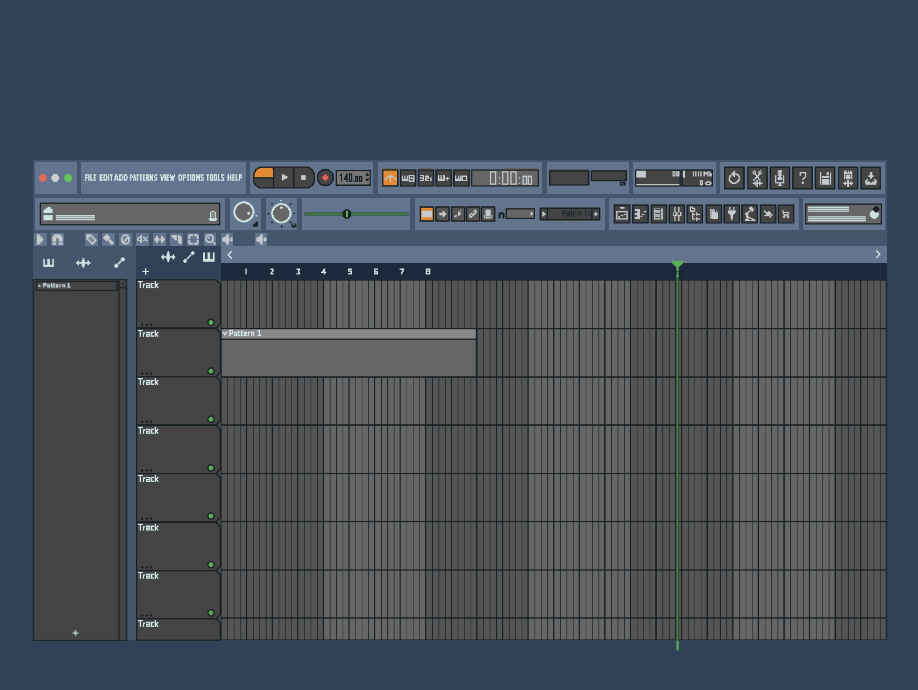
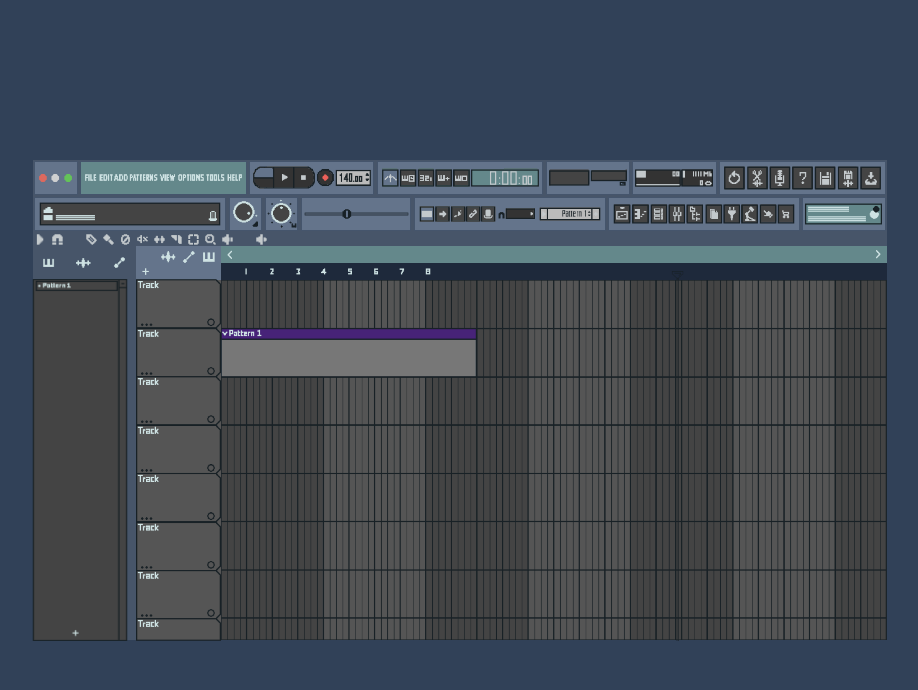
Before and after one commit to daireks-dev/fl-theme-maker, a Next.js app in the folder frontend/: page / in a window 1280 px wide. Shown: the top 690 px of the page, without its empty margins (180-1098 px from the left). Built offline with nearby package versions, Linux system fonts and the light colour scheme.

Commit message:
UI ready for dynamic coloring functionality

```diff
--- a/frontend/src/app/page.tsx
+++ b/frontend/src/app/page.tsx
@@ -1,130 +1,151 @@
 import Image from "next/image";
 import Mask from "../../components/Mask";
 import Color from "../../components/Color";
+
+const bgColorLightest = "rgb(100 136 139)";
+const bgColorLight = "rgb(100 116 139)";
+const bgColor = "rgb(71 85 105)";
+const bgColorDark = "#444444";
+const bgColorDarkest = "#333333"
+
+const accent1 = "58b056";
+const accent2 = "e38a36";
+
+const tempoColor = "#BBBBBB";
+
+const measureColor1 = "#444444";
+const measureColor2 = "#555555";
+const measureCountColor = "#1E293B"
+
+const patternListColor = "#444444";
+const trackListColor = "#555555";
+
+const patternHeadColor = "#472378";
+const patternBodyColor = "#777777";
 
 export default function Home() {
   return (
     <div className="bg-slate-700 w-screen h-screen flex justify-center items-center">
       <div className="bg-slate-600 h-[60vh] aspect-video flex-row">
         <div className="bg-slate-600 w-full h-[15%] flex-row">
-          <div className="bg-slate-600 w-full h-[50%] flex">
-            <div className="outline-1 outline-slate-600 m-[0.25%] flex-1 bg-slate-500 relative">
+          <div className="w-full h-[50%] flex" style={{ backgroundColor: bgColor }}>
+            <div className="outline-1 outline-slate-600 m-[0.25%] flex-1 relative" style={{ backgroundColor: bgColorLight }}>
               <Image src="/images/playlist_ui/Window Buttons.png" alt="" fill className="object-contain scale-80"/>
             </div>
-            <div className="outline-1 outline-slate-600 m-[0.25%] flex-4 bg-slate-500 relative">
+            <div className="outline-1 outline-slate-600 m-[0.25%] flex-4 relative" style={{ backgroundColor: bgColorLightest }}>
               <Image src="/images/playlist_ui/FileEditAdd.png" alt="" fill className="object-contain scale-95"/>
             </div>
-            <div className="outline-1 outline-slate-600 m-[0.25%] flex-3 bg-slate-500 relative">
+            <div className="outline-1 outline-slate-600 m-[0.25%] flex-3 relative" style={{ backgroundColor: bgColorLight }}>
               <Image src="/images/playlist_ui/PlayButtons.png" alt="" fill className="object-contain scale-95 z-1"/>
-              <Mask src="/images/ui_masks/PlayButtonMask1.png" color="#e38a36" className="object-contain scale-95"/>
-              <Mask src="/images/ui_masks/PlayButtonMask2.png" color="#444444" className="object-contain scale-95"/>
-              <Mask src="/images/ui_masks/PlayButtonMask3.png" color="#777777" className="object-contain scale-95"/>
+              <Mask src="/images/ui_masks/PlayButtonMask1.png" color={accent2} className="object-contain scale-95"/>
+              <Mask src="/images/ui_masks/PlayButtonMask2.png" color={bgColorDarkest} className="object-contain scale-95"/>
+              <Mask src="/images/ui_masks/PlayButtonMask3.png" color={tempoColor} className="object-contain scale-95"/>
             </div>
-            <div className="outline-1 outline-slate-600 m-[0.25%] flex-4 bg-slate-500 relative">
+            <div className="outline-1 outline-slate-600 m-[0.25%] flex-4 relative" style={{ backgroundColor: bgColorLight }}>
               <Image src="/images/playlist_ui/Time.png" alt="" fill className="object-contain scale-95 z-1"/>
-              <Mask src="/images/ui_masks/TimeButtonMask1.png" color="#e38a36" className="object-contain scale-95"/>
-              <Mask src="/images/ui_masks/TimeButtonMask2.png" color="#444444" className="object-contain scale-95"/>
-              <Mask src="/images/ui_masks/TimeButtonMask3.png" color="#666666" className="object-contain scale-95"/>
+              <Mask src="/images/ui_masks/TimeButtonMask1.png" color={accent2} className="object-contain scale-95"/>
+              <Mask src="/images/ui_masks/TimeButtonMask2.png" color={bgColorDark} className="object-contain scale-95"/>
+              <Mask src="/images/ui_masks/TimeButtonMask3.png" color={bgColorLightest} className="object-contain scale-95"/>
             </div>
-            <div className="outline-1 outline-slate-600 m-[0.25%] flex-2 bg-slate-500 relative">
+            <div className="outline-1 outline-slate-600 m-[0.25%] flex-2 relative" style={{ backgroundColor: bgColorLight }}>
               <Image src="/images/playlist_ui/Visualizers.png" alt="" fill className="object-contain scale-95 z-1"/>
-              <Mask src="/images/ui_masks/VisualizerMask.png" color="#444444" className="object-contain scale-95"/>
+              <Mask src="/images/ui_masks/VisualizerMask.png" color={bgColorDark} className="object-contain scale-95"/>
             </div>
-            <div className="outline-1 outline-slate-600 m-[0.25%] flex-2 bg-slate-500 relative">
+            <div className="outline-1 outline-slate-600 m-[0.25%] flex-2 relative" style={{ backgroundColor: bgColorLight }}>
               <Image src="/images/playlist_ui/Metrics.png" alt="" fill className="object-contain scale-95 z-1"/>
-              <Mask src="/images/ui_masks/MetricMask.png" color="#444444" className="object-contain scale-95"/>
+              <Mask src="/images/ui_masks/MetricMask.png" color={bgColorDarkest} className="object-contain scale-95"/>
             </div>
-            <div className="outline-1 outline-slate-600 m-[0.25%] flex-4 bg-slate-500 relative">
+            <div className="outline-1 outline-slate-600 m-[0.25%] flex-4 relative" style={{ backgroundColor: bgColorLight }}>
               <Image src="/images/playlist_ui/TopRightButtons.png" alt="" fill className="object-contain scale-95 z-1"/>
-              <Mask src="/images/ui_masks/TRButtonMask.png" color="#444444" className="object-contain scale-95"/>
+              <Mask src="/images/ui_masks/TRButtonMask.png" color={bgColorDark} className="object-contain scale-95"/>
             </div>
           </div>
-          <div className="bg-slate-600 w-full h-[50%] flex">
-            <div className="outline-1 outline-slate-600 m-[0.25%] flex-7 bg-slate-500 relative">
+          <div className="w-full h-[50%] flex" style={{ backgroundColor: bgColor }}>
+            <div className="outline-1 outline-slate-600 m-[0.25%] flex-7 relative" style={{ backgroundColor: bgColorLight }}>
               <Image src="/images/playlist_ui/ContextPanel.png" alt="" fill className="object-contain scale-95 z-1"/>
-              <Mask src="/images/ui_masks/ContentPanelMask.png" color="#666666" className="object-contain scale-95"/>
+              <Mask src="/images/ui_masks/ContentPanelMask.png" color={bgColorDark} className="object-contain scale-95"/>
             </div>
-            <div className="outline-1 outline-slate-600 m-[0.25%] flex-1 aspect-square bg-slate-500 relative">
+            <div className="outline-1 outline-slate-600 m-[0.25%] flex-1 aspect-square relative" style={{ backgroundColor: bgColorLight }}>
               <Image src="/images/playlist_ui/MasterVolume.png" alt="" fill className="object-contain scale-80 my-[1.5] z-1"/>
-              <Mask src="/images/ui_masks/VolumeKnobMask.png" color="#666666" className="object-contain scale-80 my-[1.5]"/>
+              <Mask src="/images/ui_masks/VolumeKnobMask.png" color={bgColorDark} className="object-contain scale-80 my-[1.5]"/>
             </div>
-            <div className="outline-1 outline-slate-600 m-[0.25%] flex-1 aspect-square bg-slate-500 relative">
+            <div className="outline-1 outline-slate-600 m-[0.25%] flex-1 aspect-square relative" style={{ backgroundColor: bgColorLight }}>
               <Image src="/images/playlist_ui/PitchKnob.png" alt="" fill className="object-contain scale-90 z-1"/>
-              <Mask src="/images/ui_masks/PitchKnobMask.png" color="#666666" className="object-contain scale-90"/>
+              <Mask src="/images/ui_masks/PitchKnobMask.png" color={bgColorDark} className="object-contain scale-90"/>
             </div>
-            <div className="outline-1 outline-slate-600 m-[0.25%] flex-4 bg-slate-500 relative">
+            <div className="outline-1 outline-slate-600 m-[0.25%] flex-4 relative" style={{ backgroundColor: bgColorLight }}>
               <Image src="/images/playlist_ui/TimeSlider.png" alt="" fill className="object-contain scale-95 z-1"/>
-              <Mask src="/images/ui_masks/SliderMask.png" color="#58b056" className="object-contain scale-95"/>
+              <Mask src="/images/ui_masks/SliderMask.png" color={accent1} className="object-contain scale-95"/>
             </div>
-            <div className="outline-1 outline-slate-600 m-[0.25%] flex-7 bg-slate-500 relative">
+            <div className="outline-1 outline-slate-600 m-[0.25%] flex-7 relative" style={{ backgroundColor: bgColorLight }}>
               <Image src="/images/playlist_ui/InputOptions.png" alt="" fill className="object-contain scale-95 z-1"/>
-              <Mask src="/images/ui_masks/InputButtonMask1.png" color="#e38a36" className="object-contain scale-95"/>
-              <Mask src="/images/ui_masks/InputButtonMask2.png" color="#555555" className="object-contain scale-95"/>
-              <Mask src="/images/ui_masks/InputButtonMask3.png" color="#666666" className="object-contain scale-95"/>
-              <Mask src="/images/ui_masks/InputButtonMask4.png" color="#444444" className="object-contain scale-95"/>
+              <Mask src="/images/ui_masks/InputButtonMask1.png" color={accent2} className="object-contain scale-95"/>
+              <Mask src="/images/ui_masks/InputButtonMask2.png" color={bgColorDark} className="object-contain scale-95"/>
+              <Mask src="/images/ui_masks/InputButtonMask3.png" color={bgColorDarkest} className="object-contain scale-95"/>
+              <Mask src="/images/ui_masks/InputButtonMask4.png" color={tempoColor} className="object-contain scale-95"/>
             </div>
-            <div className="outline-1 outline-slate-600 m-[0.25%] flex-7 bg-slate-500 relative">
+            <div className="outline-1 outline-slate-600 m-[0.25%] flex-7 relative" style={{ backgroundColor: bgColorLight }}>
               <Image src="/images/playlist_ui/BottomRightOptions.png" alt="" fill className="object-contain scale-95 z-1"/>
-              <Mask src="/images/ui_masks/BRButtonMask.png" color="#444444" className="object-contain scale-95"/>
+              <Mask src="/images/ui_masks/BRButtonMask.png" color={bgColorDark} className="object-contain scale-95"/>
             </div>
-            <div className="outline-1 outline-slate-600 m-[0.25%] flex-3 bg-slate-500 relative">
+            <div className="outline-1 outline-slate-600 m-[0.25%] flex-3 relative" style={{ backgroundColor: bgColorLight }}>
               <Image src="/images/playlist_ui/News.png" alt="" fill className="object-contain scale-95 z-1"/>
-              <Mask src="/images/ui_masks/NewsMask.png" color="#666666" className="object-contain scale-95"/>
+              <Mask src="/images/ui_masks/NewsMask.png" color={bgColorLightest} className="object-contain scale-95"/>
             </div>
           </div>
         </div>
-        <div className="bg-slate-600 w-full h-[3%] flex p-[0.1%] space-x-[0.5%]">
-          <div className="bg-slate-500 aspect-square relative">
+        <div className="w-full h-[3%] flex p-[0.1%] space-x-[0.5%]" style={{ backgroundColor: bgColor }}>
+          <div className="aspect-square relative">
               <Image src="/images/playlist_ui/AdditionalOptions.png" alt="" fill className="object-contain scale-80"/>
           </div>
-          <div className="bg-slate-500 aspect-square relative">
+          <div className="aspect-square relative">
               <Image src="/images/playlist_ui/QuantizeOptions.png" alt="" fill className="object-contain scale-80"/>
           </div>
-          <div className="bg-slate-600 aspect-square relative"/>
-          <div className="bg-slate-500 aspect-square relative">
+          <div className="aspect-square relative"/>
+          <div className="aspect-square relative">
               <Image src="/images/playlist_ui/PencilTool.png" alt="" fill className="object-contain scale-80"/>
           </div>
-          <div className="bg-slate-500 aspect-square relative">
+          <div className="aspect-square relative">
               <Image src="/images/playlist_ui/BrushTool.png" alt="" fill className="object-contain scale-80"/>
           </div>
-          <div className="bg-slate-500 aspect-square relative">
+          <div className="aspect-square relative">
               <Image src="/images/playlist_ui/DeleteTool.png" alt="" fill className="object-contain scale-80"/>
           </div>
-          <div className="bg-slate-500 aspect-square relative">
+          <div className="aspect-square relative">
               <Image src="/images/playlist_ui/MuteTool.png" alt="" fill className="object-contain scale-80"/>
           </div>
-           <div className="bg-slate-500 aspect-square relative">
+          <div className="aspect-square relative">
               <Image src="/images/playlist_ui/TwoArrows.png" alt="" fill className="object-contain scale-80"/>
           </div>
-          <div className="bg-slate-500 aspect-square relative">
+          <div className="aspect-square relative">
               <Image src="/images/playlist_ui/Cut.png" alt="" fill className="object-contain scale-80"/>
           </div>
-          <div className="bg-slate-500 aspect-square relative">
+          <div className="aspect-square relative">
               <Image src="/images/playlist_ui/SelectTool.png" alt="" fill className="object-contain scale-80"/>
           </div>
-          <div className="bg-slate-500 aspect-square relative">
+          <div className="aspect-square relative">
               <Image src="/images/playlist_ui/Magnify.png" alt="" fill className="object-contain scale-80"/>
           </div>
-          <div className="bg-slate-500 aspect-square relative">
+          <div className="aspect-square relative">
               <Image src="/images/playlist_ui/Vol1.png" alt="" fill className="object-contain scale-80"/>
           </div>
-          <div className="bg-slate-600 aspect-square relative"/>
-          <div className="bg-slate-500 aspect-square relative">
+          <div className="aspect-square relative"/>
+          <div className="aspect-square relative">
               <Image src="/images/playlist_ui/Vol2.png" alt="" fill className="object-contain scale-80"/>
           </div>
         </div>
         <div className="bg-slate-600 w-full h-[7%] flex">
-          <div className="bg-slate-600 w-[12%] flex relative">
+          <div className="w-[12%] flex relative" style={{ backgroundColor: bgColor }}>
               <Image src="/images/playlist_ui/ClipButtons.png" alt="" fill className="object-contain scale-80"/>
           </div>
-          <div className="bg-slate-700 w-[10%] flex relative">
+          <div className="w-[10%] flex relative" style={{ backgroundColor: bgColorLight }}>
               <Image src="/images/playlist_ui/ViewButtons.png" alt="" fill className="object-contain scale-85"/>
           </div>
           <div className="bg-slate-800 w-[78%] flex-row">
-            <div className="bg-slate-500 h-[50%] relative">
+            <div className="h-[50%] relative" style={{ backgroundColor: bgColorLightest }}>
               <Image src="/images/playlist_ui/ScrollArrowPair.png" alt="" fill className="object-contain scale-98"/>
             </div>
-            <div className="bg-slate-800 h-[50%] relative">
+            <div className="h-[50%] relative" style={{ backgroundColor: measureCountColor }}>
               <Image src="/images/playlist_ui/Measures.png" alt="" fill className="object-contain scale-35 mx-[-32.5%]"/>
             </div>
           </div>
@@ -132,26 +153,24 @@ export default function Home() {
         <div className="bg-slate-600 w-full h-[75%] flex relative">
           <div className="w-[1%] h-full ml-[75%] flex z-10 absolute">
             <Image src="/images/playlist_ui/ScrollBar.png" alt="" fill className="object-contain scale-125 my-[-50%] z-1"/>
-            <Mask src="/images/ui_masks/SeekerMask.png" color="#58b056" className="object-contain scale-125 translate-y-[-1.25%]"/>
+            <Mask src="/images/ui_masks/SeekerMask.png" color={accent1} className="object-contain scale-125 translate-y-[-1.25%]"/>
           </div>
           <div className="bg-slate-500 w-[11%] flex relative">
             <Image src="/images/playlist_ui/PatternList.png" alt="" fill className="object-contain scale-y-[1.005] scale-x-[1.05] z-1"/>
-            <Color color="#444444" className="object-contain w-full h-full"/>
+            <Color color={patternListColor} className="object-contain w-full h-full"/>
           </div>
-          <div className="bg-slate-600 w-[1%] flex">
-
-          </div>
+          <div className="w-[1%] flex" style={{ backgroundColor: bgColor }}/>
           <div className="bg-slate-400 w-[10%] flex relative">
             <Image src="/images/playlist_ui/Tracks.png" alt="" fill className="object-contain scale-y-101 z-1"/>
-            <Color color="#444444" className="object-contain w-full h-full"/>
-            <Mask src="/images/ui_masks/TrackButtons.png" color="#58b056" className="object-contain scale-y-[1.017] translate-x-[0.5%]"/>
+            <Color color={trackListColor} className="object-contain w-full h-full"/>
+            <Mask src="/images/ui_masks/TrackButtons.png" color={accent1} className="object-contain scale-y-[1.017] translate-x-[0.5%]"/>
           </div>
           <div className="bg-slate-600 w-[78%] flex relative">
             <Image src="/images/playlist_ui/Arrangement.png" alt="" fill className="object-contain scale-100 scale-x-[1.015] z-1"/>
-            <Mask src="/images/ui_masks/PlaylistMeasure1.png" color="#555555" className="object-contain scale-100 scale-x-[1.015]"/>
-            <Mask src="/images/ui_masks/PlaylistMeasure2.png" color="#666666" className="object-contain scale-100 scale-x-[1.015]"/>
-            <Mask src="/images/ui_masks/PatternContentMasks.png" color="#666666" className="object-contain scale-100 scale-x-[1.015]"/>
-            <Mask src="/images/ui_masks/PatternHeaderMask.png" color="#888888" className="object-contain scale-100 scale-x-[1.015]"/>
+            <Mask src="/images/ui_masks/PlaylistMeasure1.png" color={measureColor1} className="object-contain scale-100 scale-x-[1.015]"/>
+            <Mask src="/images/ui_masks/PlaylistMeasure2.png" color={measureColor2} className="object-contain scale-100 scale-x-[1.015]"/>
+            <Mask src="/images/ui_masks/PatternContentMasks.png" color={patternBodyColor} className="object-contain scale-100 scale-x-[1.015]"/>
+            <Mask src="/images/ui_masks/PatternHeaderMask.png" color={patternHeadColor} className="object-contain scale-100 scale-x-[1.015]"/>
           </div>
         </div>
       </div>
```
